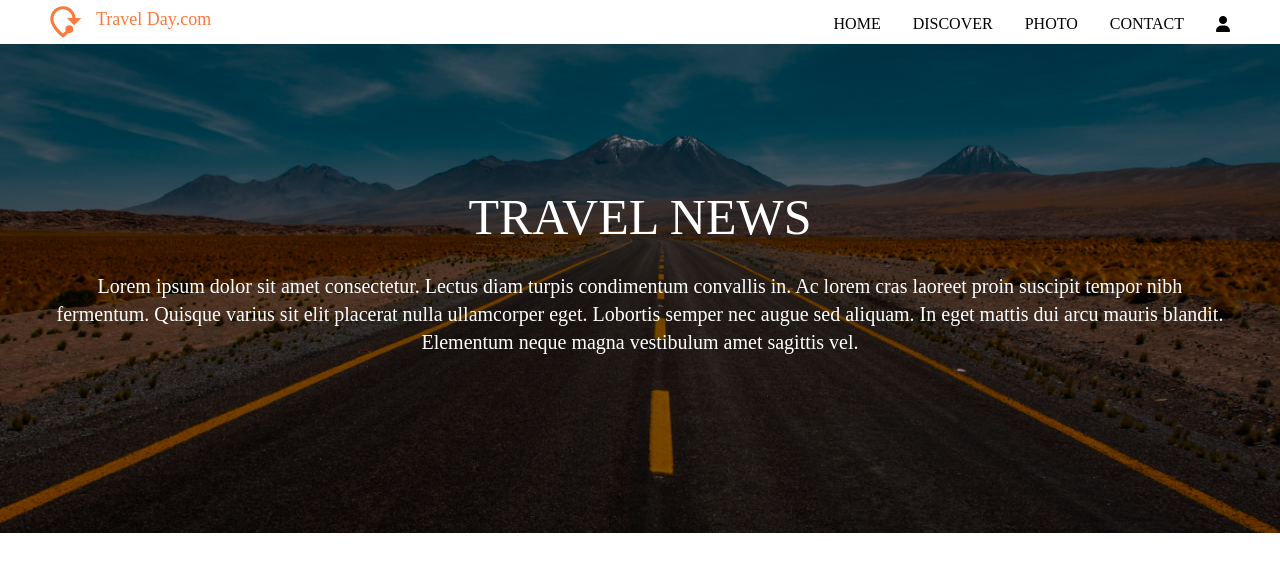
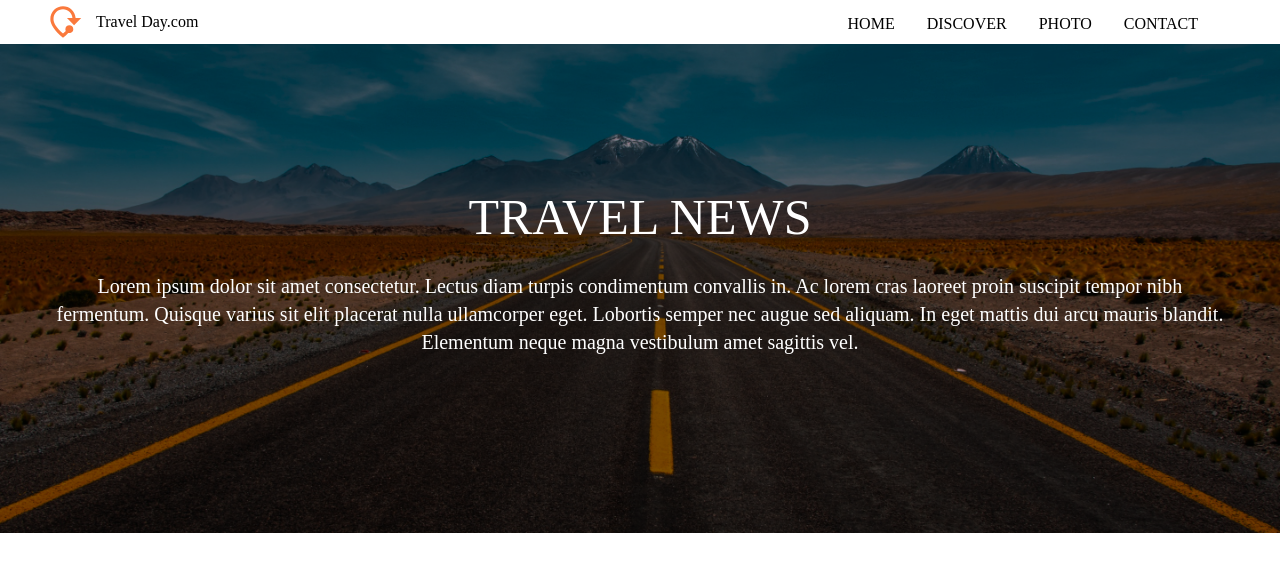
Before and after one commit to VakhtangTsintsadze777/HomeworkN9, a plain HTML site: page index.html in a window 1280 px wide. Drawn offline with Linux system fonts and the light colour scheme.

Commit message:
commit1
1

```diff
--- a/css/style.css
+++ b/css/style.css
@@ -3,6 +3,10 @@
 .container {
     max-width: min(100%, 1440px);
     margin: auto;
+}
+
+span{
+
 }
 
 header {
@@ -15,10 +19,15 @@ header {
     vertical-align: middle;
 }
 
-.logodiv {
-    display: flex;
+.fa-solid {
+    display: none;
 }
 
+.header_logo {
+    display: flex;
+    align-items: center;
+    column-gap: 14px;
+}
 .logodesc {
     display: flex;
     font-family: Pridi;
@@ -31,38 +40,30 @@ header {
     /* position: relative; */
     top: 5px;
 }
-
-nav, ul {
+nav,
+ul {
     display: flex;
     margin-top: 5px;
 }
-
 i {
     display: flex;
     margin-top: 5px;
 }
-
 li a {
     display: flex;
     margin-right: 32px;
 }
-
-
-
 .cover {
     display: flex;
     width: 100%;
     margin: auto;
     position: relative;
 }
-
 .coverdiv {
     max-width: min(1180px, 100%);
     margin: auto;
     display: flex;
 }
-
-
 .article1 {
     max-width: min(1180px, 100%);
     position: absolute;
@@ -77,7 +78,6 @@ li a {
 
 
 }
-
 .article_h2 {
     display: flex;
     justify-content: center;
@@ -92,7 +92,6 @@ li a {
 
 
 }
-
 .article_p {
 
     display: flex;
@@ -102,5 +101,5 @@ li a {
     font-weight: 400;
     line-height: 28px;
     text-align: center;
-    color:#FFFFFF;
+    color: #FFFFFF;
 }
--- a/index.html
+++ b/index.html
@@ -1,5 +1,6 @@
 <!DOCTYPE html>
 <html lang="en">
+
 <head>
     <meta charset="UTF-8">
     <meta name="viewport" content="width=device-width, initial-scale=1.0">
@@ -11,15 +12,19 @@
     <link rel="stylesheet" href="css/tablet.css">
     <link rel="stylesheet" href="css/mobile.css">
 </head>
+
 <body>
     <div class="container">
         <header>
-            <div class="logodiv">
+            <i class="fa-solid fa-bars"></i>
+            <a href="index.html" class="header_logo">
                 <img src="images/Vector (1).svg" alt="">
+                <span>Travel Day.com</span>
+            </a>
 
-                <p class="logodesc">Travel Day.com</p>
 
-            </div>
+
+        </a>
             <nav>
                 <ul>
                     <li>
@@ -45,11 +50,15 @@
             <div class="coverdiv">
                 <article class="article1">
                     <h2 class="article_h2">TRAVEL NEWS</h2>
-            <p class="article_p">Lorem ipsum dolor sit amet consectetur. Lectus diam turpis condimentum convallis in. Ac lorem cras laoreet proin suscipit tempor nibh fermentum. Quisque varius sit elit placerat nulla ullamcorper eget. Lobortis semper nec augue sed aliquam. In eget mattis dui arcu mauris blandit. Elementum neque magna vestibulum amet sagittis vel.</p>
+                    <p class="article_p">Lorem ipsum dolor sit amet consectetur. Lectus diam turpis condimentum
+                        convallis in. Ac lorem cras laoreet proin suscipit tempor nibh fermentum. Quisque varius sit
+                        elit placerat nulla ullamcorper eget. Lobortis semper nec augue sed aliquam. In eget mattis dui
+                        arcu mauris blandit. Elementum neque magna vestibulum amet sagittis vel.</p>
                 </article>
             </div>
 
         </section>
     </div>
 </body>
+
 </html>
```
Lines whose indentation alone changed are shown as unchanged.
